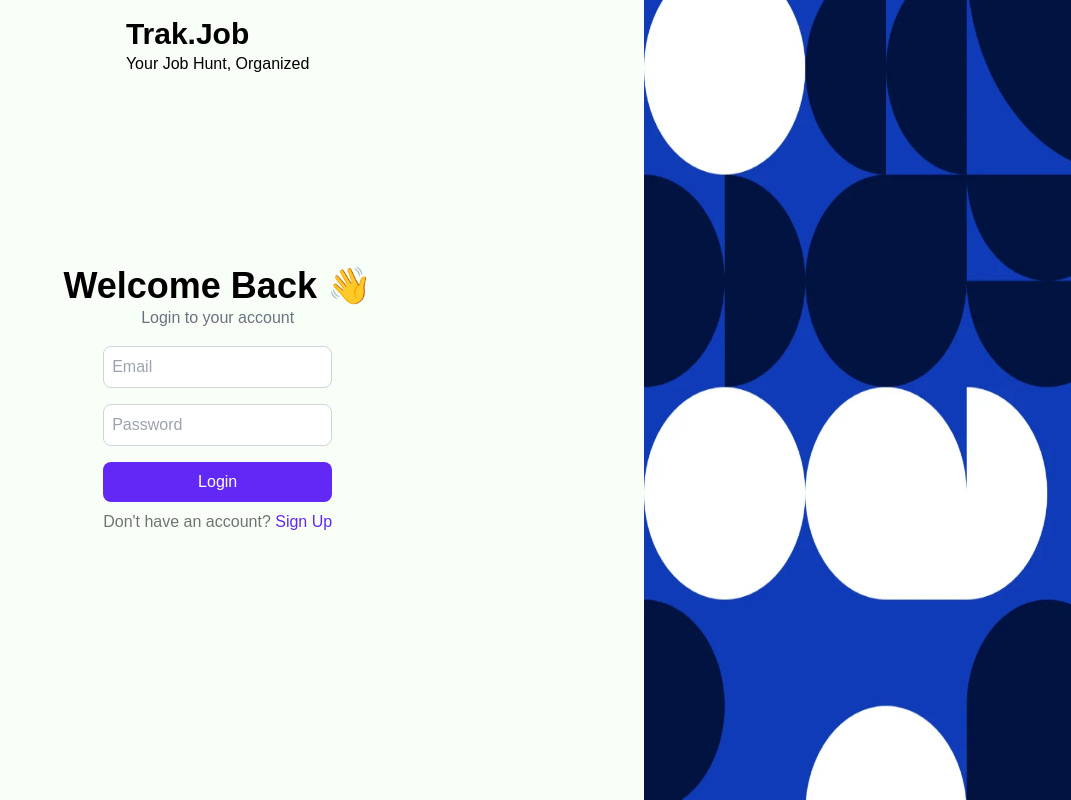
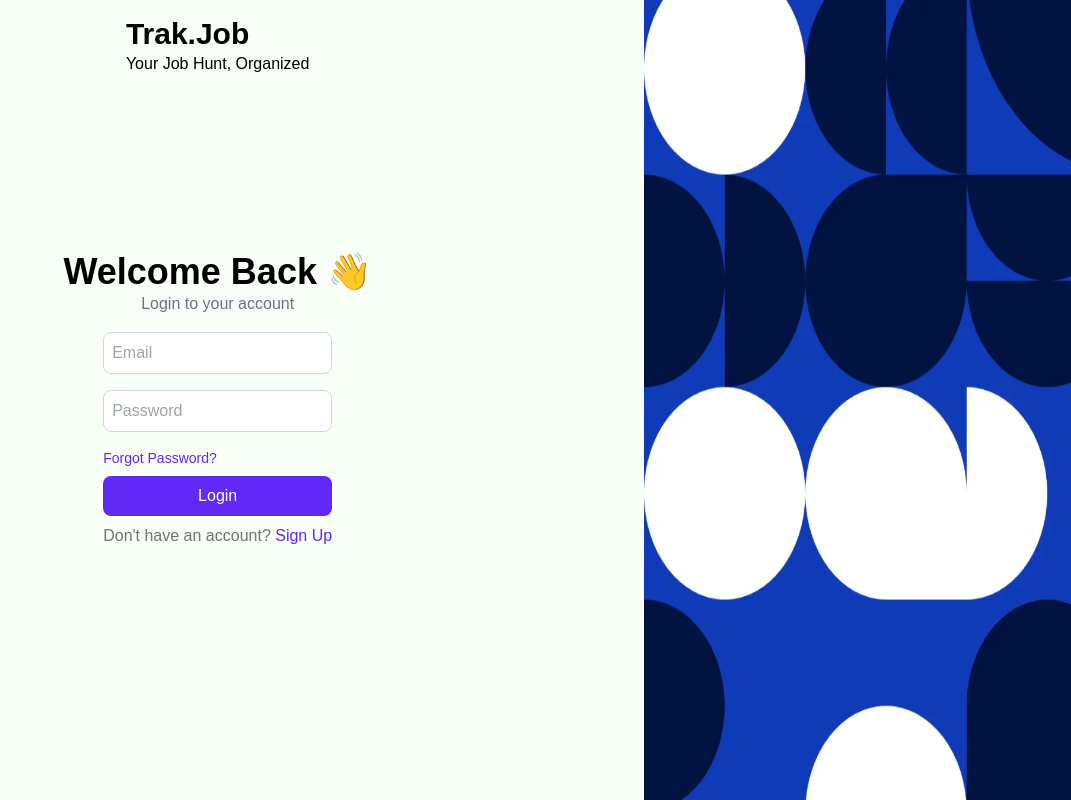
Before and after one commit to awindsr/TrakJob, a React (Vite) app: page /login in a window 1280 px wide. Shown: the whole page, without its empty margins (209-1280 px from the left). Built offline with nearby package versions, Linux system fonts and the light colour scheme; no server answers.

Commit message:
update: add deepsource config file

```diff
--- a/src/App.jsx
+++ b/src/App.jsx
@@ -9,6 +9,8 @@ import Login from "./pages/Login";
 import { useEffect, useState } from "react";
 import supabase from "./utils/Supabase";
 import AddJobModal from "./components/AddJobModal";
+import Loader from "./components/Loader";
+
 
 function App() {
   const [isAuthenticated, setIsAuthenticated] = useState(false);
@@ -37,12 +39,12 @@ function App() {
     } catch (error) {
       console.log("Error getting session:", error);
     } finally {
-      setLoading(false); // Set loading to false when session check is done
+      setLoading(false);
     }
   };
 
   if (loading) {
-    return <div>Loading...</div>; // Render loading indicator
+    return <div className="w-screen h-screen flex items-center justify-center"><Loader/></div>;
   }
 
   return (
--- /dev/null
+++ b/src/components/Loader.jsx
@@ -0,0 +1,7 @@
+import React from "react";
+
+export default function Loader() {
+  return (
+    <div class="rounded-md h-12 w-12 border-4 border-t-4 border-blue-500 animate-spin absolute"></div>
+  );
+}
--- a/src/pages/Login.jsx
+++ b/src/pages/Login.jsx
@@ -156,6 +156,12 @@ export default function Login({ setIsAuthenticated, setToken }) {
                 }
               />
             )}
+            <p className="text-sm text-gray-500">
+              {!isSignup
+                ? (<a href="#" className="text-primary">Forgot Password?</a>)
+                : ""}
+            </p>
+
             <button
               className="bg-primary text-white p-2 rounded-lg"
               type="submit">
```
Also changed, not shown: 1 other file (tests, documents, lock files or other folders).
